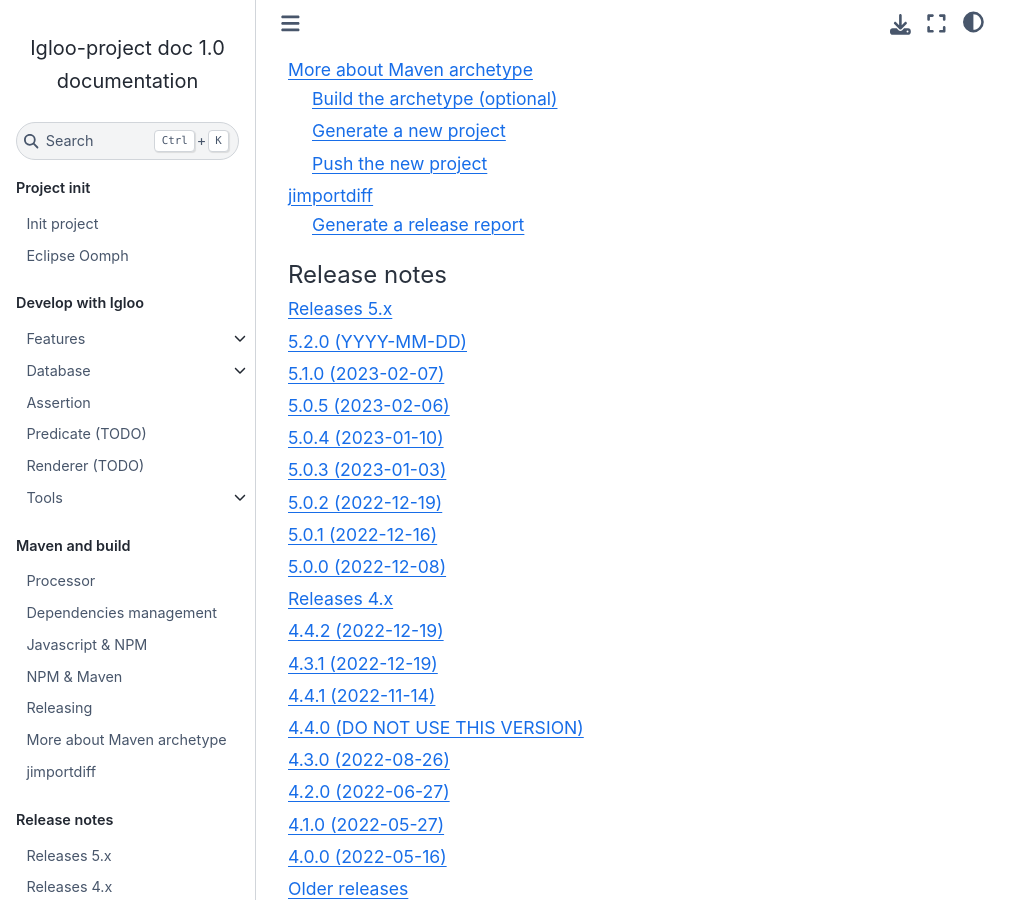
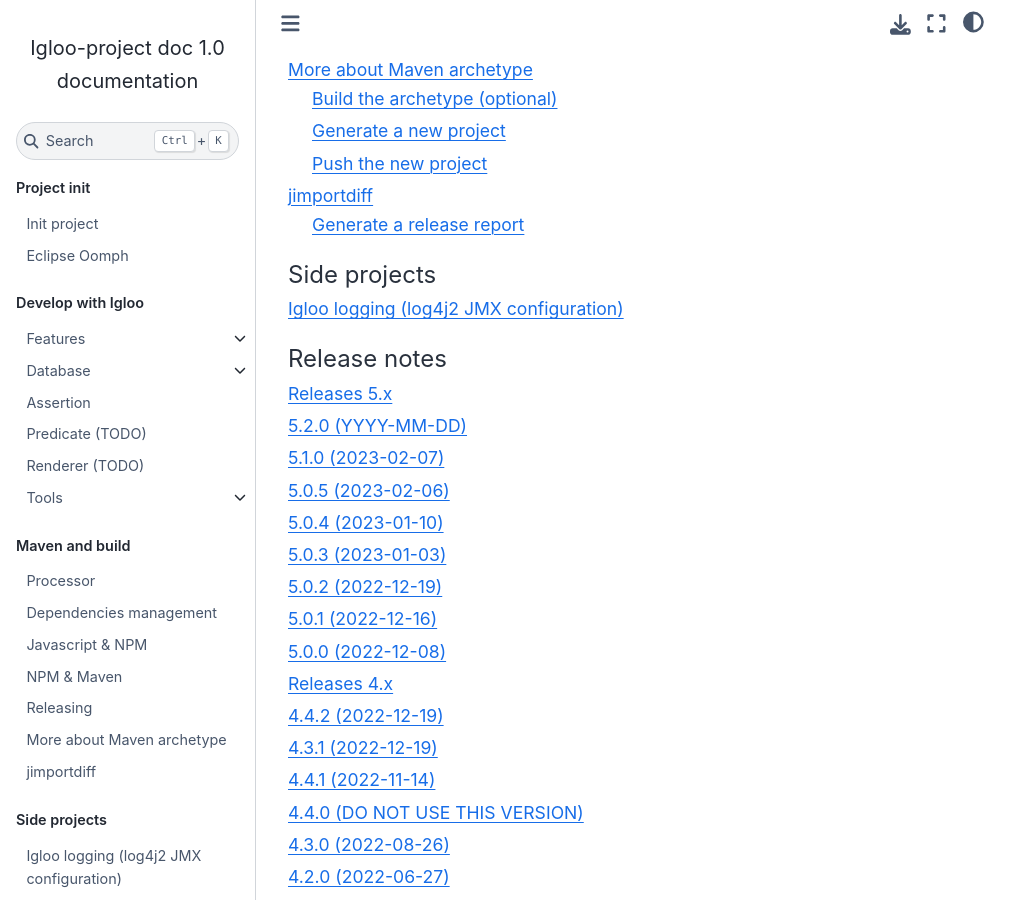
Before and after one commit to igloo-project/igloo-doc, a Sphinx documentation site: the page built from source/index.rst, in a window 1280 px wide and 900 px high, scrolled down 2440 px. Shown: the whole window, without its empty margins (0-1031 px from the left). Built offline with Sphinx 7.4.7 and the Sphinx Book theme 1.1.4, drawn with Linux system fonts in a browser that asks for light colours.

Commit message:
igloo log4j2/jul/jmx helpers

```diff
--- a/clickables.yml
+++ b/clickables.yml
@@ -5,7 +5,7 @@
     python: /usr/bin/python3
     path: .tools/sphinx
     requirements:
-      - Sphinx == 4.3.0
+      - Sphinx == 5.3.0
       - sphinx-autobuild == 0.7.1
       - sphinx_book_theme
       - myst-parser
--- a/source/conf.py
+++ b/source/conf.py
@@ -46,10 +46,10 @@
     'tasklist'
 ]
 extlinks = {
-    'issue': ('https://github.com/igloo-project/igloo-parent/issues/%s', 'issue '),
-    'igloo-commons': ('https://github.com/igloo-project/igloo-commons/tree/dev/%s', 'igloo-commons '),
-    'igloo-maven': ('https://github.com/igloo-project/igloo-maven/tree/dev/%s', 'igloo-maven '),
-    'igloo-parent': ('https://github.com/igloo-project/igloo-parent/tree/dev/%s', 'igloo-parent ')
+    'issue': ('https://github.com/igloo-project/igloo-parent/issues/%s', 'issue %s'),
+    'igloo-commons': ('https://github.com/igloo-project/igloo-commons/tree/dev/%s', 'igloo-commons %s'),
+    'igloo-maven': ('https://github.com/igloo-project/igloo-maven/tree/dev/%s', 'igloo-maven %s'),
+    'igloo-parent': ('https://github.com/igloo-project/igloo-parent/tree/dev/%s', 'igloo-parent %s')
 }
 
 # Add any paths that contain templates here, relative to this directory.
@@ -85,7 +85,7 @@
 #
 # This is also used if you do content translation via gettext catalogs.
 # Usually you set "language" from the command line for these cases.
-language = None
+language = "en"
 
 # There are two options for replacing |today|: either, you set today to some
 # non-false value, then it is used:
--- a/source/index.rst
+++ b/source/index.rst
@@ -37,6 +37,12 @@
 
 .. toctree::
    :maxdepth: 1
+   :caption: Side projects
+
+   igloo-logging/igloo-logging
+
+.. toctree::
+   :maxdepth: 1
    :caption: Release notes
 
    release-notes/releases-5.x
```
Also changed, not shown: source/igloo-logging/igloo-logging.md (added, +105 -0 lines).
